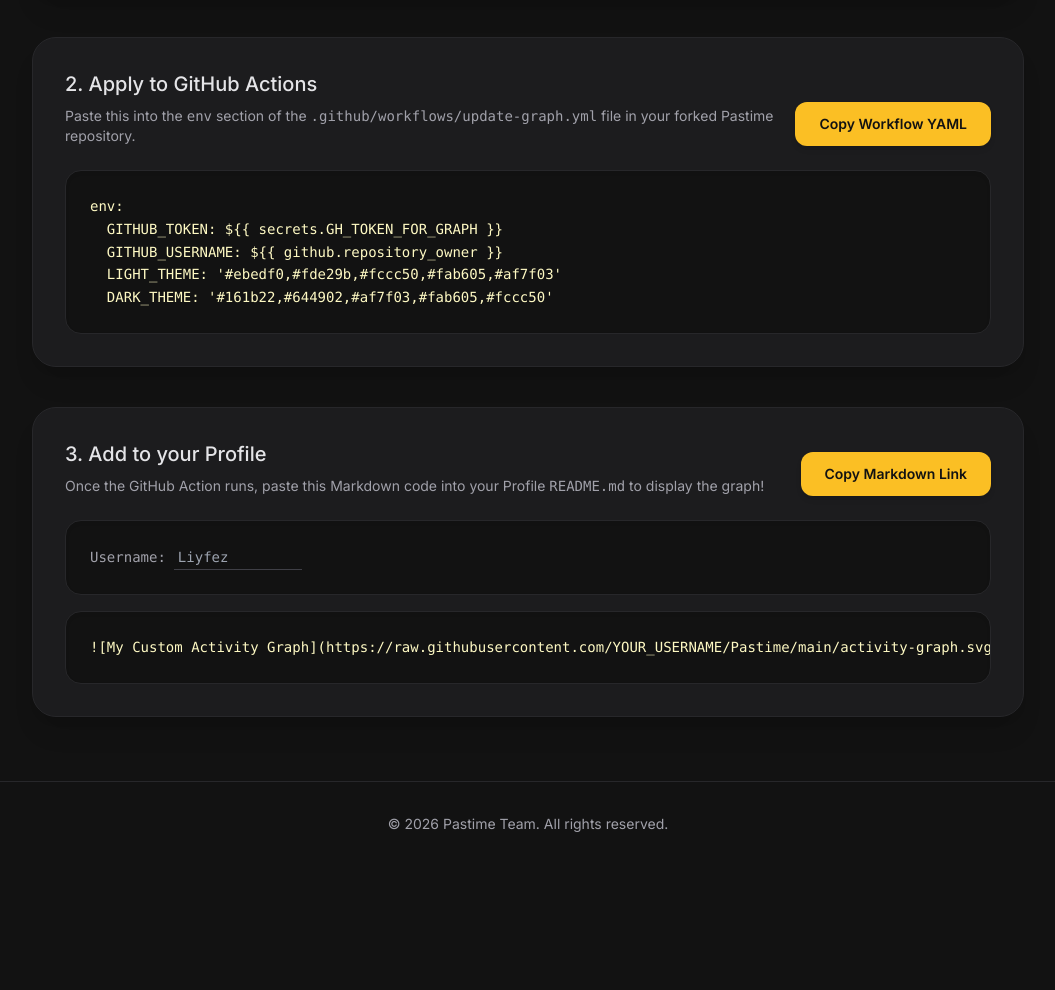
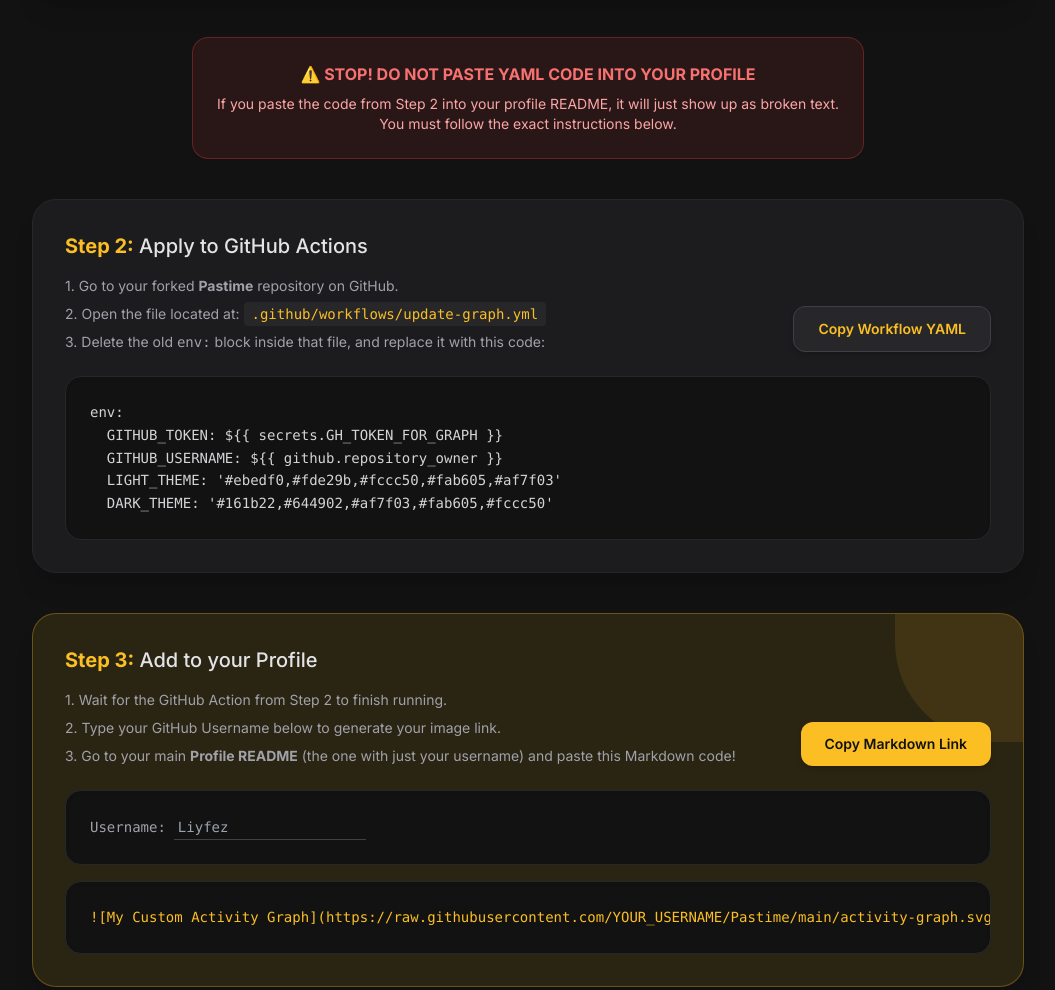
Before and after one commit to Liyfez/Pastime, a website: page docs/index.html in a window 1280 px wide. Shown: the part 895-1885 px from the top of the page, without its empty margins (112-1167 px from the left). Before the commit the page ends 1761 px from the top, so only its background shows below. Drawn offline with nearby package versions, Linux system fonts and the light colour scheme.

Commit message:
fix: make UX instructions foolproof and fix SVG clipping

```diff
--- a/docs/index.html
+++ b/docs/index.html
@@ -87,7 +87,7 @@
       <!-- Color Picker Section -->
       <section class="bg-cardDark rounded-3xl p-8 shadow-xl border border-zinc-800">
         <div class="max-w-md mx-auto text-center">
-          <h2 class="text-xl font-medium mb-6 text-textBright">1. Choose Your Theme Color</h2>
+          <h2 class="text-xl font-medium mb-6 text-textBright"><span class="text-brandYellow font-bold">Step 1:</span> Choose Your Theme Color</h2>
           <div class="relative group">
             <input type="color" id="primaryColor" value="#fbbf24" title="Choose a primary color" class="shadow-inner transition-transform group-hover:scale-[1.02] active:scale-95 duration-200">
           </div>
@@ -103,49 +103,65 @@
         </div>
 
         <div class="preview-container rounded-2xl p-6 shadow-inner border overflow-x-auto custom-scroll relative">
-          <div class="flex justify-center min-w-[700px]">
+          <!-- Removed min-w-[700px] to allow SVG to render without clipping on mobile -->
+          <div class="flex justify-start md:justify-center w-full">
             <div id="svgContainer" class="transform scale-100 origin-left md:origin-center"></div>
           </div>
         </div>
         <p class="text-center text-xs text-textSoft mt-5">This graph instantly reacts to your system's Dark/Light mode settings.</p>
       </section>
 
+      <!-- Warning Banner -->
+      <div class="bg-red-500/10 border border-red-500/30 rounded-2xl p-6 text-center max-w-2xl mx-auto shadow-sm">
+        <h3 class="text-red-400 font-bold mb-2">⚠️ STOP! DO NOT PASTE YAML CODE INTO YOUR PROFILE</h3>
+        <p class="text-sm text-red-300">If you paste the code from Step 2 into your profile README, it will just show up as broken text. You must follow the exact instructions below.</p>
+      </div>
+
       <!-- Step 2: GitHub Actions Export Section -->
       <section class="bg-cardDark rounded-3xl p-8 shadow-xl border border-zinc-800">
         <div class="flex flex-col md:flex-row justify-between items-start md:items-end mb-6 gap-4">
           <div>
-            <h2 class="text-xl font-medium text-textBright">2. Apply to GitHub Actions</h2>
-            <p class="text-sm text-textSoft mt-2">Paste this into the <code>env</code> section of the <code>.github/workflows/update-graph.yml</code> file in your forked Pastime repository.</p>
+            <h2 class="text-xl font-medium text-textBright"><span class="text-brandYellow font-bold">Step 2:</span> Apply to GitHub Actions</h2>
+            <div class="text-sm text-textSoft mt-4 space-y-2">
+              <p>1. Go to your forked <strong>Pastime</strong> repository on GitHub.</p>
+              <p>2. Open the file located at: <code class="text-brandYellow bg-zinc-800 px-2 py-1 rounded">.github/workflows/update-graph.yml</code></p>
+              <p>3. Delete the old <code>env:</code> block inside that file, and replace it with this code:</p>
+            </div>
           </div>
-          <button id="copyActionBtn" class="bg-brandYellow hover:bg-yellow-300 text-bgDark px-6 py-3 rounded-xl font-semibold text-sm transition-all shadow-md active:scale-95 flex-shrink-0">
+          <button id="copyActionBtn" class="bg-zinc-800 hover:bg-zinc-700 text-brandYellow border border-zinc-700 px-6 py-3 rounded-xl font-semibold text-sm transition-all shadow-md active:scale-95 flex-shrink-0">
             Copy Workflow YAML
           </button>
         </div>
 
         <div class="bg-bgDark rounded-2xl p-6 overflow-x-auto border border-zinc-800 shadow-inner">
-          <pre class="text-yellow-100 font-mono text-sm leading-relaxed"><code id="exportActionCode"></code></pre>
+          <pre class="text-zinc-300 font-mono text-sm leading-relaxed"><code id="exportActionCode"></code></pre>
         </div>
       </section>
 
       <!-- Step 3: Markdown Export Section -->
-      <section class="bg-cardDark rounded-3xl p-8 shadow-xl border border-zinc-800">
-        <div class="flex flex-col md:flex-row justify-between items-start md:items-end mb-6 gap-4">
+      <section class="bg-brandYellow/10 rounded-3xl p-8 shadow-xl border border-brandYellow/30 relative overflow-hidden">
+        <div class="absolute top-0 right-0 w-32 h-32 bg-brandYellow/10 rounded-bl-[100px] pointer-events-none"></div>
+        <div class="flex flex-col md:flex-row justify-between items-start md:items-end mb-6 gap-4 relative z-10">
           <div>
-            <h2 class="text-xl font-medium text-textBright">3. Add to your Profile</h2>
-            <p class="text-sm text-textSoft mt-2">Once the GitHub Action runs, paste this Markdown code into your Profile <code>README.md</code> to display the graph!</p>
+            <h2 class="text-xl font-medium text-textBright"><span class="text-brandYellow font-bold">Step 3:</span> Add to your Profile</h2>
+            <div class="text-sm text-textSoft mt-4 space-y-2">
+              <p>1. Wait for the GitHub Action from Step 2 to finish running.</p>
+              <p>2. Type your GitHub Username below to generate your image link.</p>
+              <p>3. Go to your main <strong>Profile README</strong> (the one with just your username) and paste this Markdown code!</p>
+            </div>
           </div>
-          <button id="copyProfileBtn" class="bg-brandYellow hover:bg-yellow-300 text-bgDark px-6 py-3 rounded-xl font-semibold text-sm transition-all shadow-md active:scale-95 flex-shrink-0">
+          <button id="copyProfileBtn" class="bg-brandYellow hover:bg-yellow-400 text-bgDark px-6 py-3 rounded-xl font-semibold text-sm transition-all shadow-md active:scale-95 flex-shrink-0">
             Copy Markdown Link
           </button>
         </div>
 
-        <div class="bg-bgDark rounded-2xl p-6 overflow-x-auto border border-zinc-800 shadow-inner flex items-center gap-2">
+        <div class="bg-bgDark rounded-2xl p-6 overflow-x-auto border border-zinc-800 shadow-inner flex items-center gap-2 relative z-10">
           <span class="text-textSoft font-mono text-sm">Username:</span>
-          <input type="text" id="usernameInput" placeholder="Liyfez" class="bg-transparent border-b border-zinc-700 text-brandYellow font-mono text-sm focus:outline-none focus:border-brandYellow px-1 py-0.5 w-32">
+          <input type="text" id="usernameInput" placeholder="Liyfez" class="bg-transparent border-b border-zinc-700 text-brandYellow font-mono text-sm focus:outline-none focus:border-brandYellow px-1 py-0.5 w-48">
         </div>
 
-        <div class="bg-bgDark rounded-2xl p-6 overflow-x-auto border border-zinc-800 shadow-inner mt-4">
-          <pre class="text-yellow-100 font-mono text-sm leading-relaxed"><code id="exportProfileCode"></code></pre>
+        <div class="bg-bgDark rounded-2xl p-6 overflow-x-auto border border-zinc-800 shadow-inner mt-4 relative z-10">
+          <pre class="text-brandYellow font-mono text-sm leading-relaxed"><code id="exportProfileCode"></code></pre>
         </div>
       </section>
 
```
